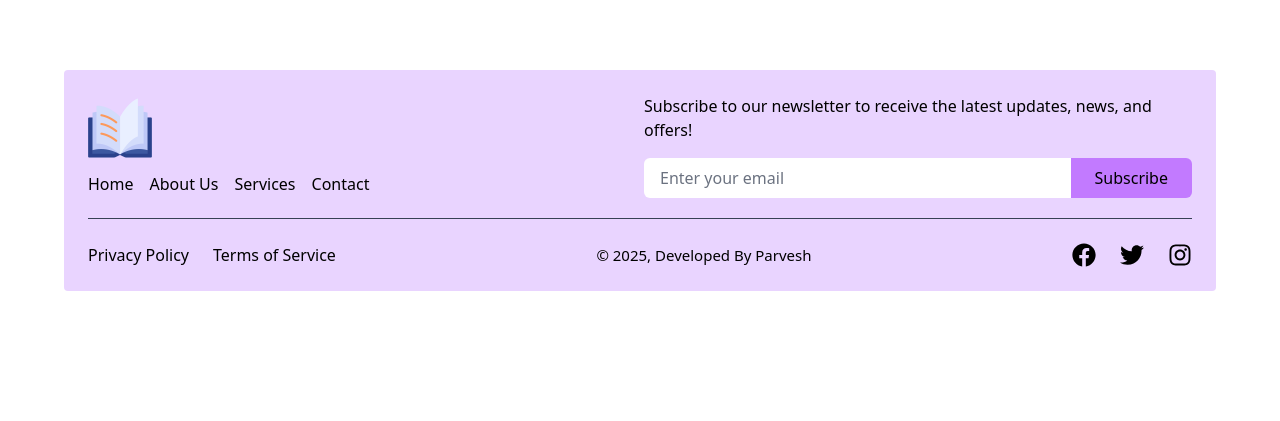
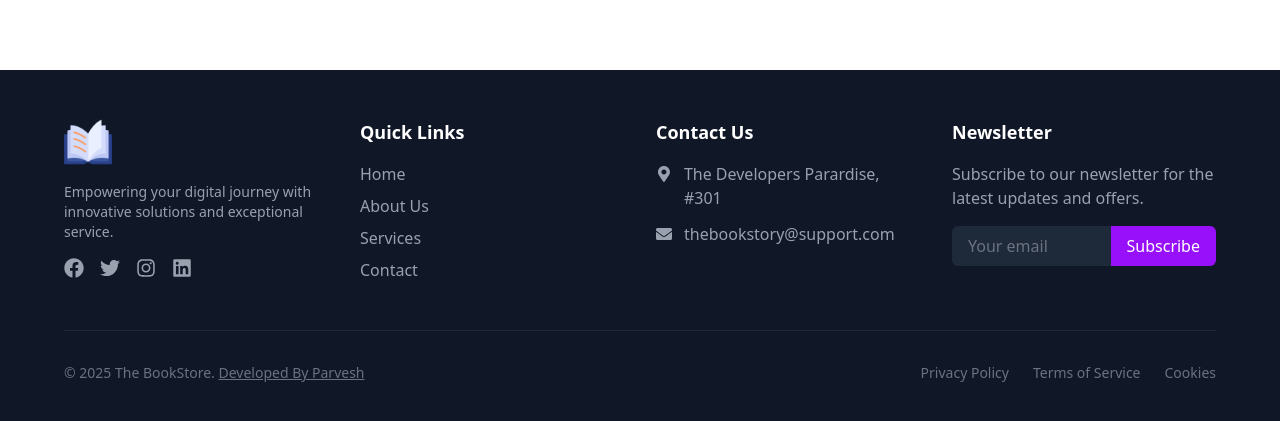
Before and after one commit to parveshqaiser/bookstore-frontend, a React (Vite) app: page / in a window 1280 px wide. Shown: the part 923-1344 px from the top of the page. Before the commit the page ends 1218 px from the top, so only its background shows below. Built offline with nearby package versions, Linux system fonts and the light colour scheme; no server answers.

Commit message:
icons footer & singleviewbook mod

```diff
--- a/index.html
+++ b/index.html
@@ -2,7 +2,7 @@
 <html lang="en">
 	<head>
 		<meta charset="UTF-8" />
-		<link rel="icon" type="image" href="../src/assets/icon.png" />
+		<link rel="icon" type="image" href="./src/assets/icon.png" />
 		<meta name="viewport" content="width=device-width, initial-scale=1.0" />
 		<title>The Story Book Store</title>
 		<script src="https://checkout.razorpay.com/v1/checkout.js"></script>
--- a/src/components/SingleBookView.jsx
+++ b/src/components/SingleBookView.jsx
@@ -99,14 +99,14 @@ const SingleBookView = () => {
                 <button
                     onClick={handleAddToCart}
                     disabled={!singleBook?.isAvailable}
-                    className={`w-48  border border-purple-600 hover:text-white hover:bg-purple-500 text-purple-600 py-2 rounded-md font-semibold transition-all  ₹{singleBook?.isAvailable ? "cursor-pointer" : "line-through cursor-not-allowed"}`}
+                    className={`w-48  border border-purple-600 hover:text-white hover:bg-purple-500 text-purple-600 py-2 rounded-md font-semibold transition-all  ${singleBook?.isAvailable ? "cursor-pointer" : "line-through cursor-not-allowed"}`}
                 >
                     Add to Cart
                 </button>
 
                 <button
                     disabled={!singleBook?.isAvailable}
-                    className={`w-48 border border-green-800 text-green-700 hover:text-white hover:bg-green-600  py-2 rounded-md font-semibold transition-all  ₹{singleBook?.isAvailable ? "cursor-pointer" : "line-through cursor-not-allowed"}`}
+                    className={`w-48 border border-green-800 text-green-700 hover:text-white hover:bg-green-600  py-2 rounded-md font-semibold transition-all  ${singleBook?.isAvailable ? "cursor-pointer" : "line-through cursor-not-allowed"}`}
                 >
                     Buy Now
                 </button>
--- a/src/pages/Footer.jsx
+++ b/src/pages/Footer.jsx
@@ -1,120 +1,90 @@
 
 
 
-import footerLogo  from "../assets/footer-logo.png";
-import {Link} from "react-router-dom";
-import { FaEnvelope, FaFacebook, FaInstagram, FaMapMarkerAlt, FaPhone, FaTwitter } from "react-icons/fa"
+import footerLogo from "../assets/footer-logo.png";
+import { Link } from "react-router-dom";
+import { FaEnvelope, FaFacebook, FaInstagram, FaMapMarkerAlt, FaPhone, FaTwitter, FaLinkedin } from "react-icons/fa";
 
 const Footer = () => {
     return (
-   <footer className="max-w-6xl lg:mx-auto mx-4 bg-purple-200 text-black p-6 mb-1 rounded-sm">
+    <footer className="bg-gray-900 text-white py-12 px-4 max-w-7xl mx-auto">
 
-        <aside className="container flex flex-col md:flex-row justify-between items-center gap-2">
-            <div className="md:w-1/2 w-full">
-                <img src={footerLogo} alt="Logo" className="mb-3 w-16" />
-                <ul className="flex flex-col md:flex-row md:gap-4 gap-2 text-[1rem] font-light">
-                    <li><Link to="/" className="">Home</Link></li>
-                    <li><Link to="/about" className="">About Us</Link></li>
-                    <li><Link to="/services" className="">Services</Link></li>
-                    <li><Link to="/contact" className="">Contact</Link></li>
+        <section className="max-w-6xl mx-auto grid grid-cols-1 md:grid-cols-4 gap-8">
+            <div className="space-y-4">
+                <img src={footerLogo} alt="Logo" className="h-12" />
+                <p className="text-gray-400 text-sm">
+                    Empowering your digital journey with innovative solutions and exceptional service.
+                </p>
+                <div className="flex space-x-4">
+                    <a href="https://www.facebook.com/" target="_self" className="text-gray-400 hover:text-blue-600 transition">
+                        <FaFacebook size={20} />
+                    </a>
+                    <a href="https://x.com/home" target="_self" className="text-gray-400 hover:text-black transition">
+                        <FaTwitter size={20} />
+                    </a>
+                    <a href="https://www.instagram.com/" target="_self" className="text-gray-400 hover:text-pink-600 transition">
+                        <FaInstagram size={20} />
+                    </a>
+                    <a href="https://www.linkedin.com" target="_self" className="text-gray-400 hover:text-blue-400 transition">
+                        <FaLinkedin size={20} />
+                    </a>
+                </div>
+            </div>
+
+            <div>
+                <h3 className="text-lg font-semibold mb-4">Quick Links</h3>
+                <ul className="space-y-2">
+                    <li><Link to="/" className="text-gray-400 hover:text-white transition">Home</Link></li>
+                    <li><Link to="/about" className="text-gray-400 hover:text-white transition">About Us</Link></li>
+                    <li><Link to="/services" className="text-gray-400 hover:text-white transition">Services</Link></li>
+                    <li><Link to="/contact" className="text-gray-400 hover:text-white transition">Contact</Link></li>
                 </ul>
             </div>
 
-            <div className="md:w-1/2 w-full">
-                <p className="mb-4">
-                    Subscribe to our newsletter to receive the latest updates, news, and offers!
+            <div>
+                <h3 className="text-lg font-semibold mb-4">Contact Us</h3>
+                <ul className="space-y-3 text-gray-400">
+                    <li className="flex items-start space-x-3">
+                        <FaMapMarkerAlt className="mt-1 hover:text-green-500" />
+                        <span>The Developers Parardise, #301</span>
+                    </li>
+                    <li className="flex items-center space-x-3">
+                        <FaEnvelope />
+                        <span>thebookstory@support.com</span>
+                    </li>
+                </ul>
+            </div>
+
+            <div>
+                <h3 className="text-lg font-semibold mb-4">Newsletter</h3>
+                <p className="text-gray-400 mb-4">
+                    Subscribe to our newsletter for the latest updates and offers.
                 </p>
                 <div className="flex">
                     <input
                         type="email"
-                        placeholder="Enter your email"
-                        className="w-full px-4 py-2 rounded-l-md text-black bg-white focus:outline-none"
+                        placeholder="Your email"
+                        className="px-4 py-2 w-full rounded-l-md bg-gray-800 text-white focus:outline-none focus:ring-2 focus:ring-purple-500"
                     />
-                    <button className="bg-purple-400 px-6 py-2 rounded-r-md hover:bg-primary-dark hover:cursor-pointer">
+                    <button className="bg-purple-600 hover:bg-purple-700 px-4 py-2 rounded-r-md transition">
                         Subscribe
                     </button>
                 </div>
             </div>
-        </aside>
+        </section>
 
-        <aside className="container flex flex-col md:flex-row justify-between items-center mt-5 border-t border-gray-700 pt-6">
-
-            <ul className="flex gap-6 mb-4 md:mb-0">
-                <li><a href="#privacy" className="hover:text-primary">Privacy Policy</a></li>
-                <li><a href="#terms" className="hover:text-primary">Terms of Service</a></li>
-            </ul>
-            <p className='text-[15px]'>&copy; 2025, Developed By Parvesh </p>
-
-            <div className="flex gap-6">
-                <a href="https://facebook.com" target="_blank" rel="noopener noreferrer" className="hover:text-blue-500">
-                    <FaFacebook size={24} />
-                </a>
-                <a href="https://twitter.com" target="_blank" rel="noopener noreferrer" className="hover:text-purple-500">
-                    <FaTwitter size={24} />
-                </a>
-                <a href="https://instagram.com" target="_blank" rel="noopener noreferrer" className="hover:text-red-500">
-                    <FaInstagram size={24} />
-                </a>
+        <section className="max-w-6xl mx-auto border-t border-gray-800 mt-12 pt-8 flex flex-col md:flex-row justify-between items-center">
+            <p className="text-gray-500 text-sm mb-4 md:mb-0">
+                &copy; {new Date().getFullYear()} The BookStore. <span className="underline hover:text-blue-500"> Developed By Parvesh</span>
+            </p>
+            <div className="flex space-x-6">
+                <a href="#" className="text-gray-500 hover:text-white transition text-sm">Privacy Policy</a>
+                <a href="#" className="text-gray-500 hover:text-white transition text-sm">Terms of Service</a>
+                <a href="#" className="text-gray-500 hover:text-white transition text-sm">Cookies</a>
             </div>
-        </aside>
+        </section>
     </footer>
-
-    )
-}
+);
+};
 
 export default Footer;
-
-/*
- <footer className="max-w-6xl lg:mx-auto mx-4 bg-purple-200 text-black p-6 mb-1 rounded-sm">
-        <div className="container flex flex-col md:flex-row justify-between items-center gap-2">
-            <div className="md:w-1/2 w-full">
-                <img src={footerLogo} alt="Logo" className="mb-3 w-16" />
-                <ul className="flex flex-col md:flex-row md:gap-4 gap-2">
-                    <li><Link to="/" className="hover:text-primary">Home</Link></li>
-                    <li><a href="#services" className="hover:text-primary">Services</a></li>
-                    <li><a href="#about" className="hover:text-primary">About Us</a></li>
-                    <li><a href="#contact" className="hover:text-primary">Contact</a></li>
-                </ul>
-            </div>
-
-            <div className="md:w-1/2 w-full">
-                <p className="mb-4">
-                    Subscribe to our newsletter to receive the latest updates, news, and offers!
-                </p>
-                <div className="flex">
-                    <input
-                        type="email"
-                        placeholder="Enter your email"
-                        className="w-full px-4 py-2 rounded-l-md text-black bg-white focus:outline-none"
-                    />
-                    <button className="bg-purple-400 px-6 py-2 rounded-r-md hover:bg-primary-dark hover:cursor-pointer">
-                        Subscribe
-                    </button>
-                </div>
-            </div>
-        </div>
-
-        <div className="container flex flex-col md:flex-row justify-between items-center mt-5 border-t border-gray-700 pt-6">
-
-            <ul className="flex gap-6 mb-4 md:mb-0">
-                <li><a href="#privacy" className="hover:text-primary">Privacy Policy</a></li>
-                <li><a href="#terms" className="hover:text-primary">Terms of Service</a></li>
-            </ul>
-
-            <div className="flex gap-6">
-                <a href="https://facebook.com" target="_blank" rel="noopener noreferrer" className="hover:text-blue-500">
-                    <FaFacebook size={24} />
-                </a>
-                <a href="https://twitter.com" target="_blank" rel="noopener noreferrer" className="hover:text-purple-500">
-                    <FaTwitter size={24} />
-                </a>
-                <a href="https://instagram.com" target="_blank" rel="noopener noreferrer" className="hover:text-red-500">
-                    <FaInstagram size={24} />
-                </a>
-            </div>
-        </div>
-    </footer>
-
-
-
-*/
```
